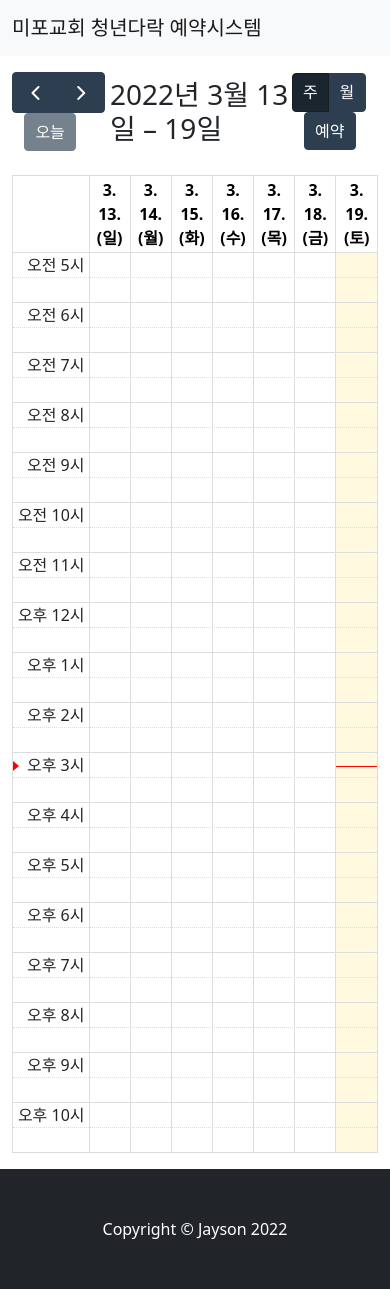
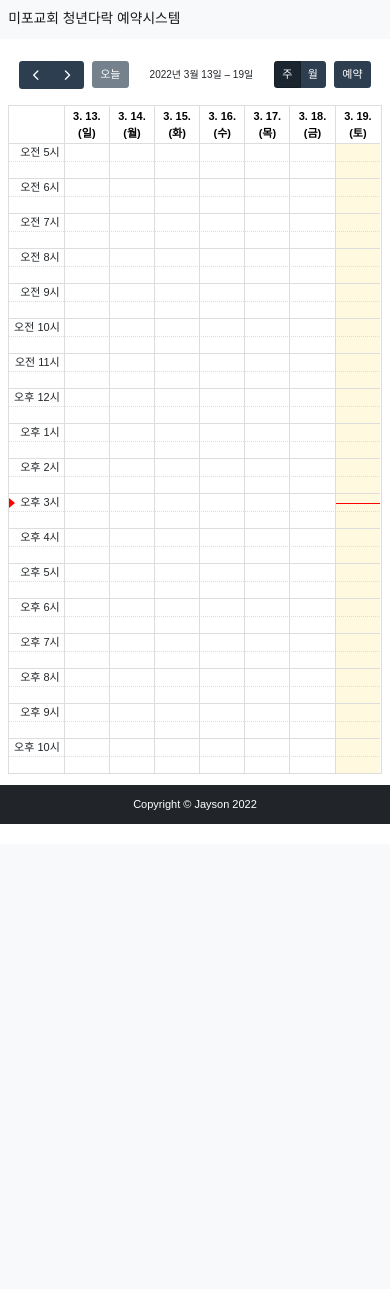
Before and after one commit to wkd8176/mipochurch_room_reservation, a Django app: page /reservation/ in a window 390 px wide. After the commit the page ends 824 px from the top, so only its background shows below. Run offline with Django 4.2, Linux system fonts and the light colour scheme; data that the repository does not hold is empty; some libraries are stand-ins or nearby versions.

Commit message:
반응형 웹 사이트 적용(모바일 대응)

```diff
--- a/reservation/templates/reservation/base.html
+++ b/reservation/templates/reservation/base.html
@@ -5,12 +5,35 @@
 
 <head>
     <meta charset="UTF-8" />
+    <meta name="viewport" content="width=device-width, initial-scale=1.0, user-scalable=no,
+    maximum-scale=1.0, minimum-scale=1.0" />
     <title>{% block head_title %}미포교회 청년다락 예약시스템{% endblock head_title %}</title>
     <link href="https://cdn.jsdelivr.net/npm/bootstrap@5.1.3/dist/css/bootstrap.min.css" rel="stylesheet"
         integrity="sha384-1BmE4kWBq78iYhFldvKuhfTAU6auU8tT94WrHftjDbrCEXSU1oBoqyl2QvZ6jIW3" crossorigin="anonymous">
 
     {% block header %}{% endblock header %}
+    <style>
+        /* body 스타일 */
+        @media screen and (max-width:800px) {
 
+            html,
+            body {
+                font-family: Arial, Helvetica Neue, Helvetica, sans-serif;
+                font-size: 11px;
+                height: 100%;
+            }
+
+            .fc-toolbar-title {
+                font-size: 10px !important;
+            }
+
+            .fc-header-toolbar {
+                padding-top: 1em;
+                padding-left: 1em;
+                padding-right: 1em;
+            }
+        }
+    </style>
 </head>
 
 <body>
--- a/reservation/templates/reservation/fc_script.html
+++ b/reservation/templates/reservation/fc_script.html
@@ -21,7 +21,8 @@
                     }
                 }
             },
-            height: 'auto',
+            height: "auto",
+            expandRows: true,
             events: [
                 {% if reservation_list %}
                 {% for reservation in reservation_list %}
--- a/reservation/templates/reservation/footer.html
+++ b/reservation/templates/reservation/footer.html
@@ -1,5 +1,5 @@
 <!-- Footer-->
-<footer class="py-5 bg-dark">
+<footer class="py-3 bg-dark">
     <div class="container">
         <p class="m-0 text-center text-white">Copyright &copy; Jayson 2022</p>
     </div>
```
